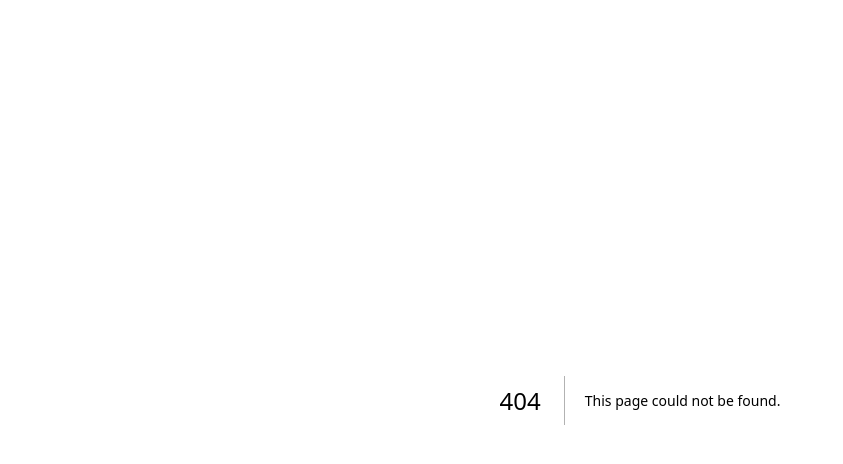
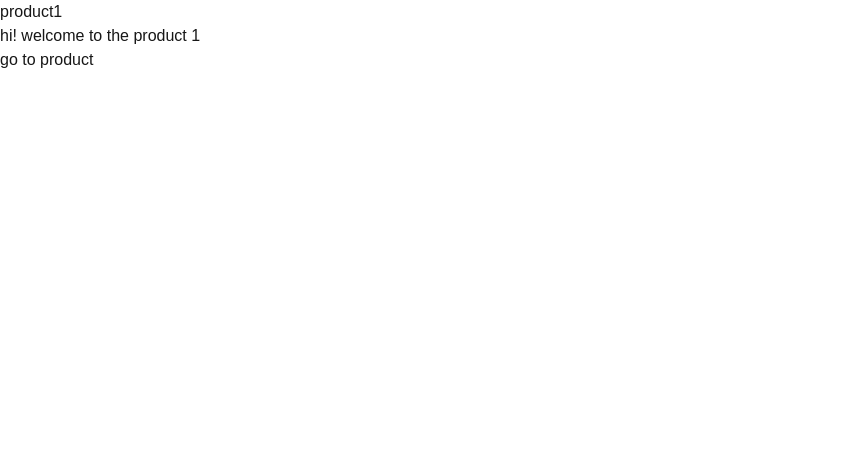
Before and after one commit to amingholipoor5327-oss/Dynamic-Routing, a Next.js app: page /product/1 in a window 1280 px wide. Before the commit this address had no page. Shown: the top 464 px of the page, without its empty margins (0-843 px from the left). Built offline with nearby package versions, Linux system fonts and the light colour scheme.

Commit message:
simple page routeing

```diff
--- /dev/null
+++ b/src/app/page.jsx
@@ -0,0 +1,12 @@
+import Link from "next/link";
+
+export default function Home() {
+  return (
+    <div>
+      <main>
+ <h1>Hi welcome to this page nice to meet you 🙌</h1>
+ <Link href={"/product"}>go to product </Link>
+      </main>
+    </div>
+  );
+}
--- /dev/null
+++ b/src/app/product/[id]/page.jsx
@@ -0,0 +1,26 @@
+import Link from "next/link";
+import { notFound } from "next/navigation";
+
+export default async function ProuductDtail({params}){
+
+  let Product = [
+    {id:1 , name: "product1" , title: "hi! welcome to the product 1"},
+    {id:2 , name: "product2" , title: "hi! welcome to the product 2"},
+    {id:3 , name: "product3" , title: "hi! welcome to the product 3"},
+  ]
+
+  let {id} = await params
+
+  let product = Product.find((p)=> p.id === parseInt(id))
+
+  if(!product){
+     notFound()
+  }
+
+  return(<div>
+    <h1>{product.name}</h1>
+    <h1>{product.title}</h1>
+
+    <Link href={"/product"}> go to product </Link>
+  </div>)
+}
--- /dev/null
+++ b/src/app/product/page.jsx
@@ -0,0 +1,19 @@
+import Link from "next/link";
+
+export default function ProductList() {
+  return (
+    <div>
+      <ul>
+        <li>
+          <Link href={"/product/1"}>product 1</Link>
+        </li>
+        <li>
+          <Link href={"/product/2"}>product 2</Link>
+        </li>
+        <li>
+          <Link href={"/product/3"}>product 3</Link>
+        </li>
+      </ul>
+    </div>
+  );
+}
```
